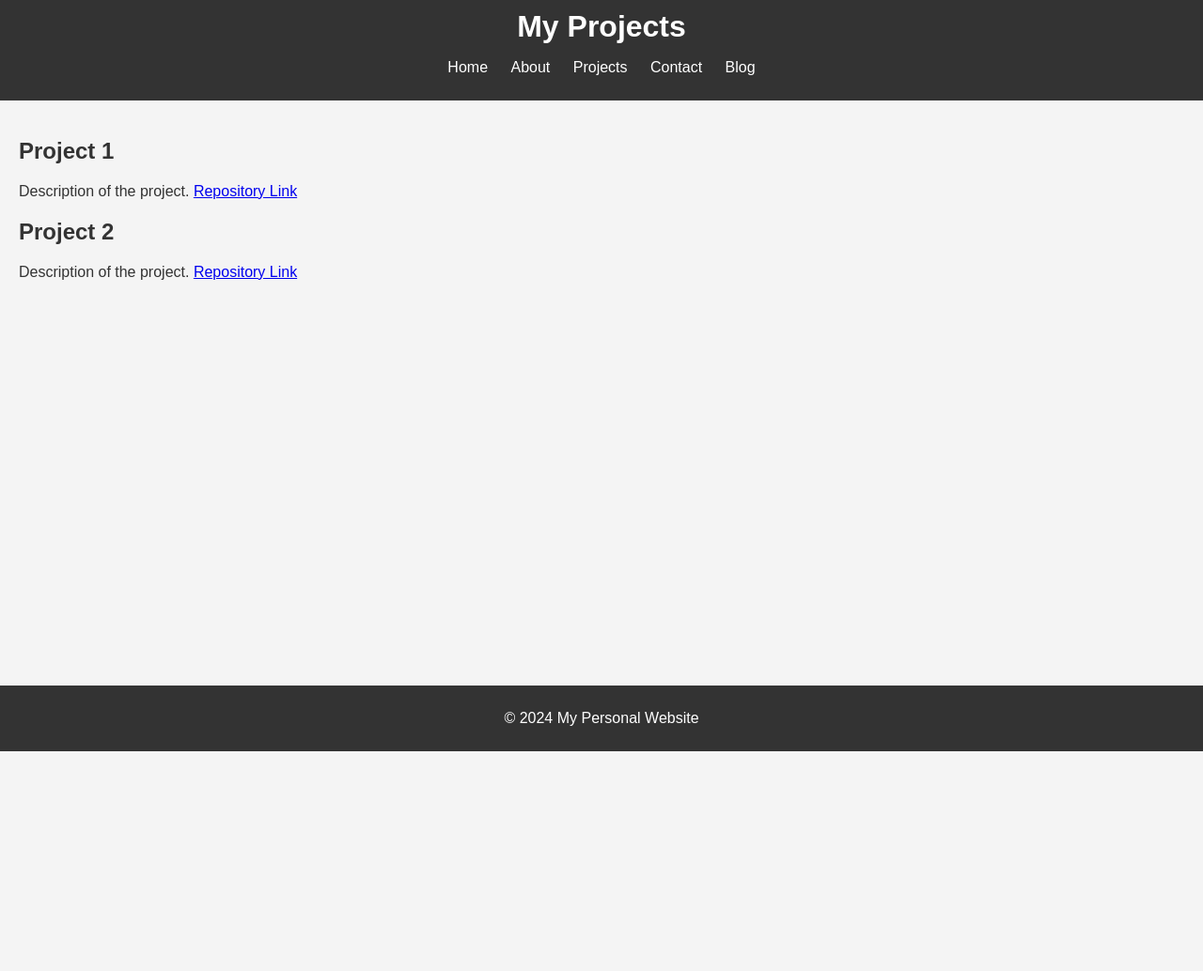
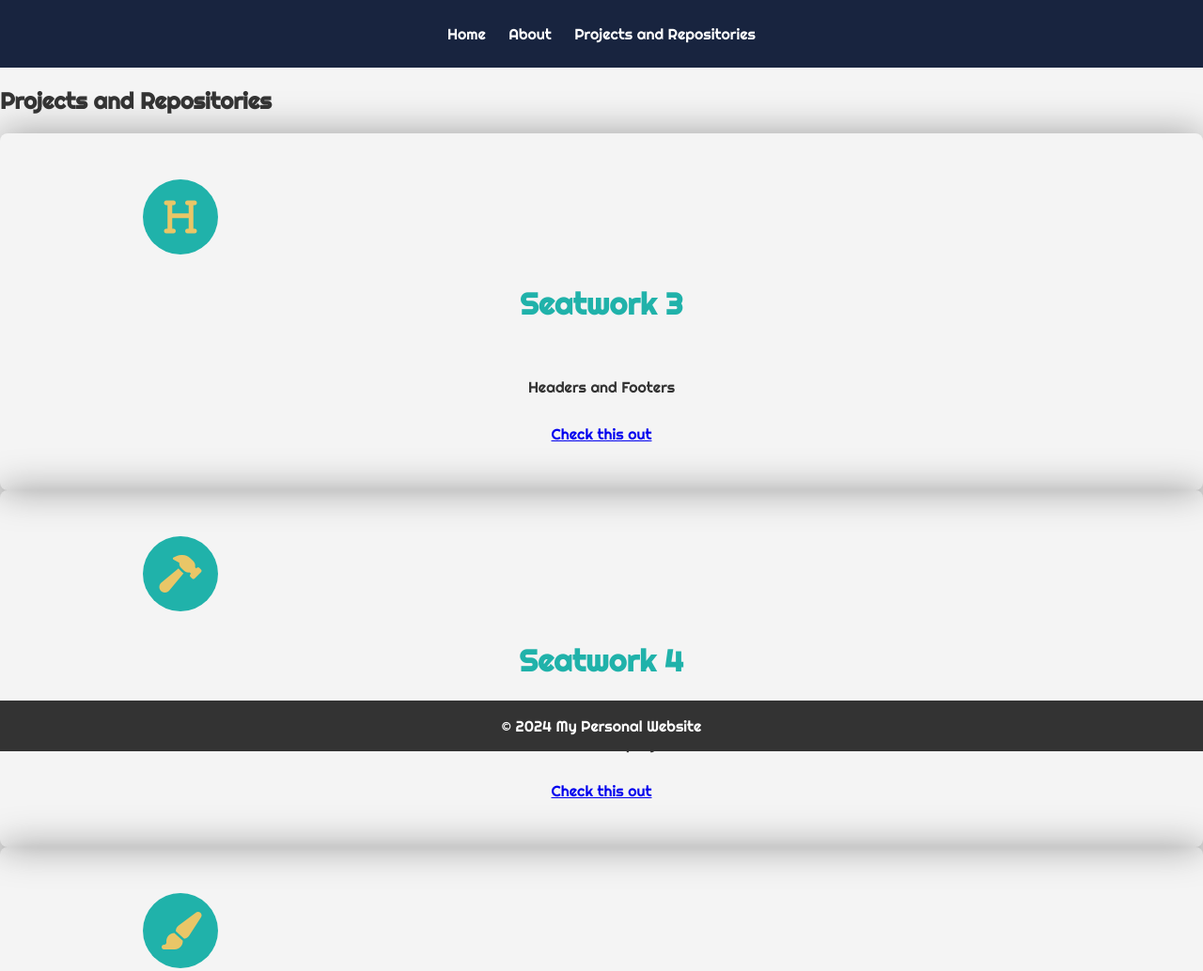
Before and after one commit to Bea3Ines/WD-Finals, a plain HTML site: page pages/page2/index.html in a window 1280 px wide. Shown: the top 1034 px of the page at 94% size. Before the commit the page ends 800 px from the top, so only its background shows below. Drawn offline with Linux system fonts and the light colour scheme; a web font is replaced by a local one.

Commit message:
fix: added links from pages

```diff
--- a/pages/page2/assets/css/style.css
+++ b/pages/page2/assets/css/style.css
@@ -1,6 +1,6 @@
 @import url('https://fonts.googleapis.com/css2?family=Besley:ital,wght@0,400..900;1,400..900&family=Bungee&family=Limelight&family=Palanquin+Dark:wght@400;500;600;700&family=Pattaya&family=Righteous&family=Silkscreen&display=swap');
 body {
-    font-family: Arial, sans-serif;
+    font-family: Righteous;
     margin: 0;
     padding: 0;
     background-color: #f4f4f4;
@@ -8,7 +8,7 @@ body {
 }
 
 header {
-    background-color: #333;
+    background-color: #18243f;
     color: #fff;
     padding: 10px 0;
     text-align: center;
@@ -33,15 +33,57 @@ nav ul li a {
     text-decoration: none;
 }
 
-main {
-    padding: 20px;
+
+.card{
+    text-align: center;
+    padding: 3.1em 1.25em;
+    background: linear-gradient(0deg, lightseagreen 10px, transparent 10px);
+    background-repeat: no-repeat;
+    background-position: 0 0.62em;
+    border-radius: 0.5em;
+    box-shadow: 0 0 2.5em rgba(0, 0, 0, 0.358);
+    cursor: pointer;
+    transition: 0.5s;
+}
+.card .icon i{
+    display: grid;
+    place-items: center;
+    height: 2em;
+    width: 2em;
+    font-size: 2.5em;
+    background-color: lightseagreen;
+    border-radius: 50%;
+    margin: auto;
+    font-weight: 600;
+    color: #e9c667;
+    margin: 0 3.3em ;
 }
 
+.card h3{
+    font-size: 2em;
+    font-weight: 600;
+    margin: 1em 0 1.4em 0;
+    letter-spacing: 0.3px;
+    color: lightseagreen;
+}
+
+.card p{
+    color: #333;
+    line-height: 3em;
+}
+.card:hover{
+    background-position: 0;
+    background-color: #e9c667;
+}
+.card:hover .card::before{
+    width: 2.25em;
+    height: 2.25em;
+}
 footer {
     background-color: #333;
     color: #fff;
     text-align: center;
-    padding: 10px 0;
+    padding: 1px 0;
     position: fixed;
     width: 100%;
     bottom: 0;
--- a/pages/page2/index.html
+++ b/pages/page2/index.html
@@ -5,31 +5,59 @@
     <meta name="viewport" content="width=device-width, initial-scale=1.0">
     <title>Projects - My Personal Website</title>
     <link rel="stylesheet" href="assets/css/style.css">
+    <link rel="stylesheet" href="https://cdnjs.cloudflare.com/ajax/libs/font-awesome/6.6.0/css/all.min.css"/>
 </head>
 <body>
     <header>
-        <h1>My Projects</h1>
         <nav>
             <ul>
-                <li><a href="index.html">Home</a></li>
-                <li><a href="about.html">About</a></li>
-                <li><a href="projects.html">Projects</a></li>
-                <li><a href="contact.html">Contact</a></li>
-                <li><a href="blog.html">Blog</a></li>
+                <li><a href="/index.html">Home</a></li>
+                <li><a href="../page1/index.html">About</a></li>
+                <li><a class="btn active">Projects and Repositories</a></li>
             </ul>
         </nav>
     </header>
-    <main>
-        <section>
-            <h2>Project 1</h2>
-            <p>Description of the project. <a href="https://github.com/username/project1">Repository Link</a></p>
-        </section>
-        <section>
-            <h2>Project 2</h2>
-            <p>Description of the project. <a href="https://github.com/username/project2">Repository Link</a></p>
-        </section>
-        <!-- Add more projects as needed -->
-    </main>
+
+    <section>
+        <div class="row">
+            <h2>Projects and Repositories</h2>
+        </div>
+        <div class="row">
+            <div class="column">
+                <div class="card">
+                    <div class="icon">
+                        <i class="fa-solid fa-header"></i>
+                    </div>
+                    <h3>Seatwork 3</h3>
+                    <p>
+                        Headers and Footers
+                    </p>
+                    <a href="https://bea3ines.github.io/WD-Seatwork_3/" class="click">Check this out</a>
+                </div>
+            </div>
+            <div class="column">
+                <div class="card">
+                    <div class="icon"><i class="fa-solid fa-hammer"></i>
+                    </div>
+                    <h3>Seatwork 4</h3>
+                <p>
+                    Feature Display
+                </p>
+                <a href="https://bea3ines.github.io/WD-Seatwork_4/" class="click">Check this out</a>
+                </div>
+            </div>
+            <div class="column">
+                <div class="card">
+                    <div class="icon"><i class="fa-solid fa-paintbrush"></i></div>
+                    <h3>Hands-On 2</h3>
+                <p>
+                   Hero and Cards
+                </p>
+                <a href="https://bea3ines.github.io/WD-Hands-on-2/" class="click">Check this out</a>
+                </div>
+            </div>
+        </div>
+    </section>
     <footer>
         <p>&copy; 2024 My Personal Website</p>
     </footer>
--- a/pages/page3/assets/css/style.css
+++ /dev/null
@@ -1,47 +0,0 @@
-@import url('https://fonts.googleapis.com/css2?family=Besley:ital,wght@0,400..900;1,400..900&family=Bungee&family=Limelight&family=Palanquin+Dark:wght@400;500;600;700&family=Pattaya&family=Righteous&family=Silkscreen&display=swap');
-body {
-    font-family: Arial, sans-serif;
-    margin: 0;
-    padding: 0;
-    background-color: #f4f4f4;
-    color: #333;
-}
-
-header {
-    background-color: #333;
-    color: #fff;
-    padding: 10px 0;
-    text-align: center;
-}
-
-header h1 {
-    margin: 0;
-}
-
-nav ul {
-    list-style: none;
-    padding: 0;
-}
-
-nav ul li {
-    display: inline;
-    margin: 0 10px;
-}
-
-nav ul li a {
-    color: #fff;
-    text-decoration: none;
-}
-
-main {
-    padding: 20px;
-}
-
-footer {
-    color: #fff;
-    text-align: center;
-    padding: 10px 0;
-    position: fixed;
-    width: 100%;
-    bottom: 0;
-}
--- a/pages/page3/assets/js/scripts.js
+++ /dev/null
@@ -1,5 +0,0 @@
-// main.js
-document.addEventListener('DOMContentLoaded', function() {
-    console.log('JavaScript loaded!');
-    // Add any interactive features here
-});
--- a/pages/page4/assets/css/style.css
+++ /dev/null
@@ -1,48 +0,0 @@
-@import url('https://fonts.googleapis.com/css2?family=Besley:ital,wght@0,400..900;1,400..900&family=Bungee&family=Limelight&family=Palanquin+Dark:wght@400;500;600;700&family=Pattaya&family=Righteous&family=Silkscreen&display=swap');
-body {
-    font-family: Arial, sans-serif;
-    margin: 0;
-    padding: 0;
-    background-color: #f4f4f4;
-    color: #333;
-}
-
-header {
-    background-color: #333;
-    color: #fff;
-    padding: 10px 0;
-    text-align: center;
-}
-
-header h1 {
-    margin: 0;
-}
-
-nav ul {
-    list-style: none;
-    padding: 0;
-}
-
-nav ul li {
-    display: inline;
-    margin: 0 10px;
-}
-
-nav ul li a {
-    color: #fff;
-    text-decoration: none;
-}
-
-main {
-    padding: 20px;
-}
-
-footer {
-    background-color: #333;
-    color: #fff;
-    text-align: center;
-    padding: 10px 0;
-    position: fixed;
-    width: 100%;
-    bottom: 0;
-}
--- a/pages/page4/assets/js/scripts.js
+++ /dev/null
@@ -1,5 +0,0 @@
-// main.js
-document.addEventListener('DOMContentLoaded', function() {
-    console.log('JavaScript loaded!');
-    // Add any interactive features here
-});
--- a/pages/page5/assets/css/style.css
+++ /dev/null
@@ -1,48 +0,0 @@
-@import url('https://fonts.googleapis.com/css2?family=Besley:ital,wght@0,400..900;1,400..900&family=Bungee&family=Limelight&family=Palanquin+Dark:wght@400;500;600;700&family=Pattaya&family=Righteous&family=Silkscreen&display=swap');
-body {
-    font-family: Arial, sans-serif;
-    margin: 0;
-    padding: 0;
-    background-color: #f4f4f4;
-    color: #333;
-}
-
-header {
-    background-color: #333;
-    color: #fff;
-    padding: 10px 0;
-    text-align: center;
-}
-
-header h1 {
-    margin: 0;
-}
-
-nav ul {
-    list-style: none;
-    padding: 0;
-}
-
-nav ul li {
-    display: inline;
-    margin: 0 10px;
-}
-
-nav ul li a {
-    color: #fff;
-    text-decoration: none;
-}
-
-main {
-    padding: 20px;
-}
-
-footer {
-    background-color: #333;
-    color: #fff;
-    text-align: center;
-    padding: 10px 0;
-    position: fixed;
-    width: 100%;
-    bottom: 0;
-}
--- a/pages/page5/assets/js/scripts.js
+++ /dev/null
@@ -1,5 +0,0 @@
-// main.js
-document.addEventListener('DOMContentLoaded', function() {
-    console.log('JavaScript loaded!');
-    // Add any interactive features here
-});
```
Also changed, not shown: pages/page3/index.html (deleted, +0 -32 lines), pages/page4/index.html (deleted, +0 -32 lines), pages/page5/index.html (deleted, +0 -37 lines).
